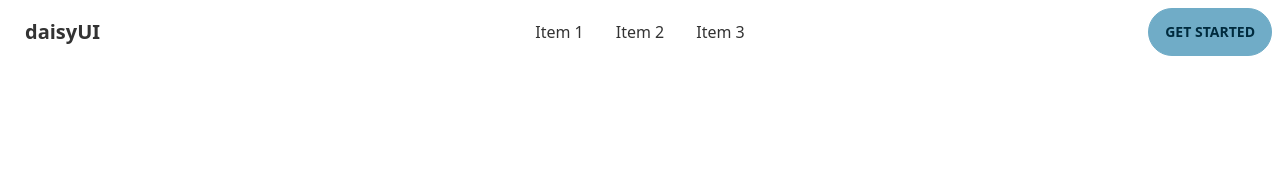
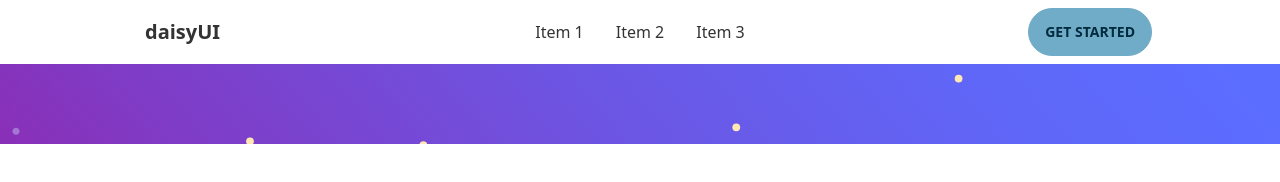
Before and after one commit to NexWonka/uniCandy, a website built with Vite: page index.html in a window 1280 px wide. Built offline with nearby package versions, Linux system fonts and the light colour scheme.

Commit message:
add assets

```diff
--- a/index.html
+++ b/index.html
@@ -10,7 +10,7 @@
 
 <body>
   <section>
-    <div class="navbar bg-base-100">
+    <div class="navbar bg-base-100 px-32">
       <div class="navbar-start">
         <div class="dropdown">
           <label tabindex="0" class="btn btn-ghost lg:hidden">
@@ -41,7 +41,9 @@
   </section>
 
   <section>
+    <div class="flex flex-col p-10 bg-[url('/assets/4.svg')] bg-cover">
 
+    </div>
   </section>
   <script type="module" src="/main.js"></script>
 </body>
```
Also changed, not shown: assets/1.svg (added), assets/2.svg (added), assets/3.svg (added), assets/4.svg (added).
